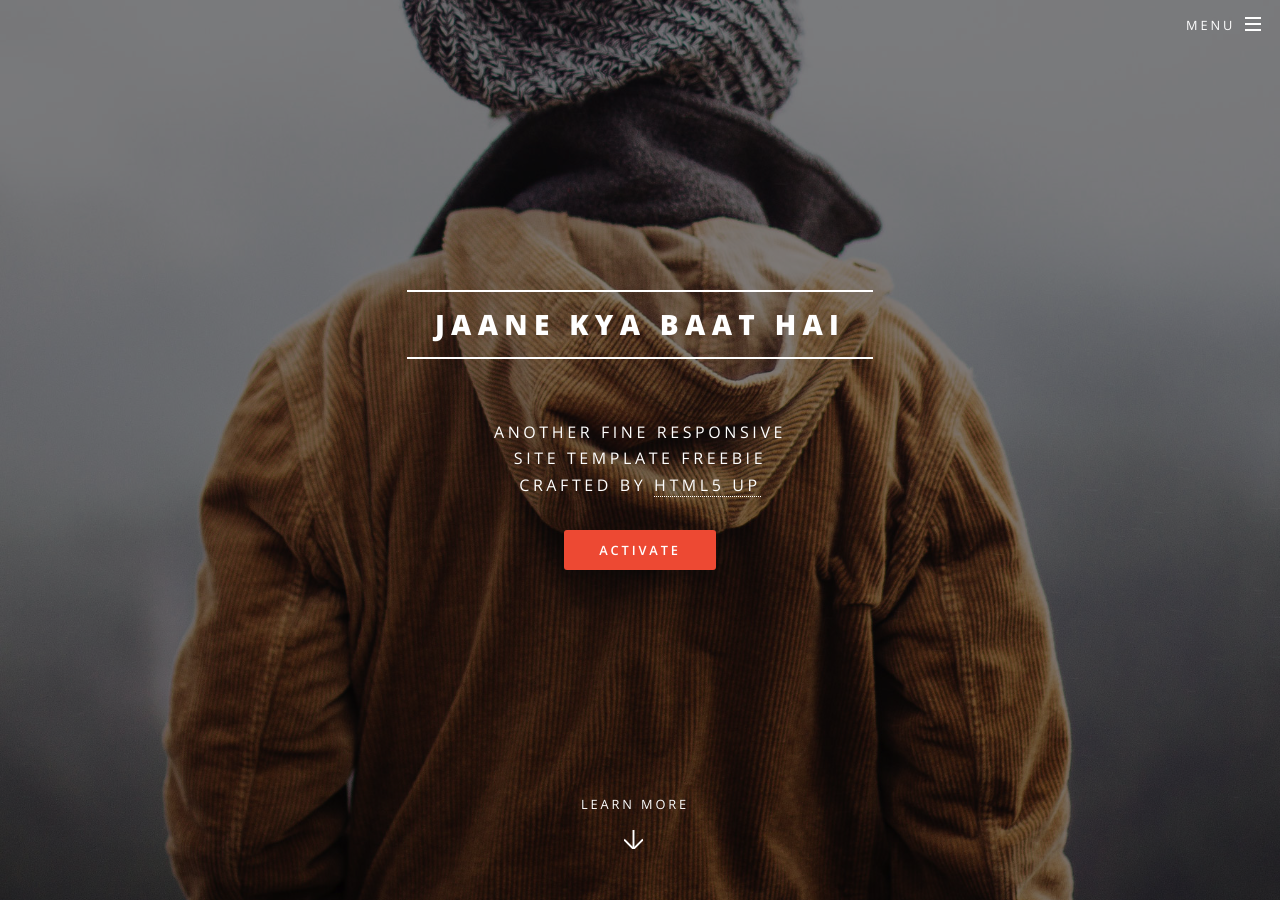
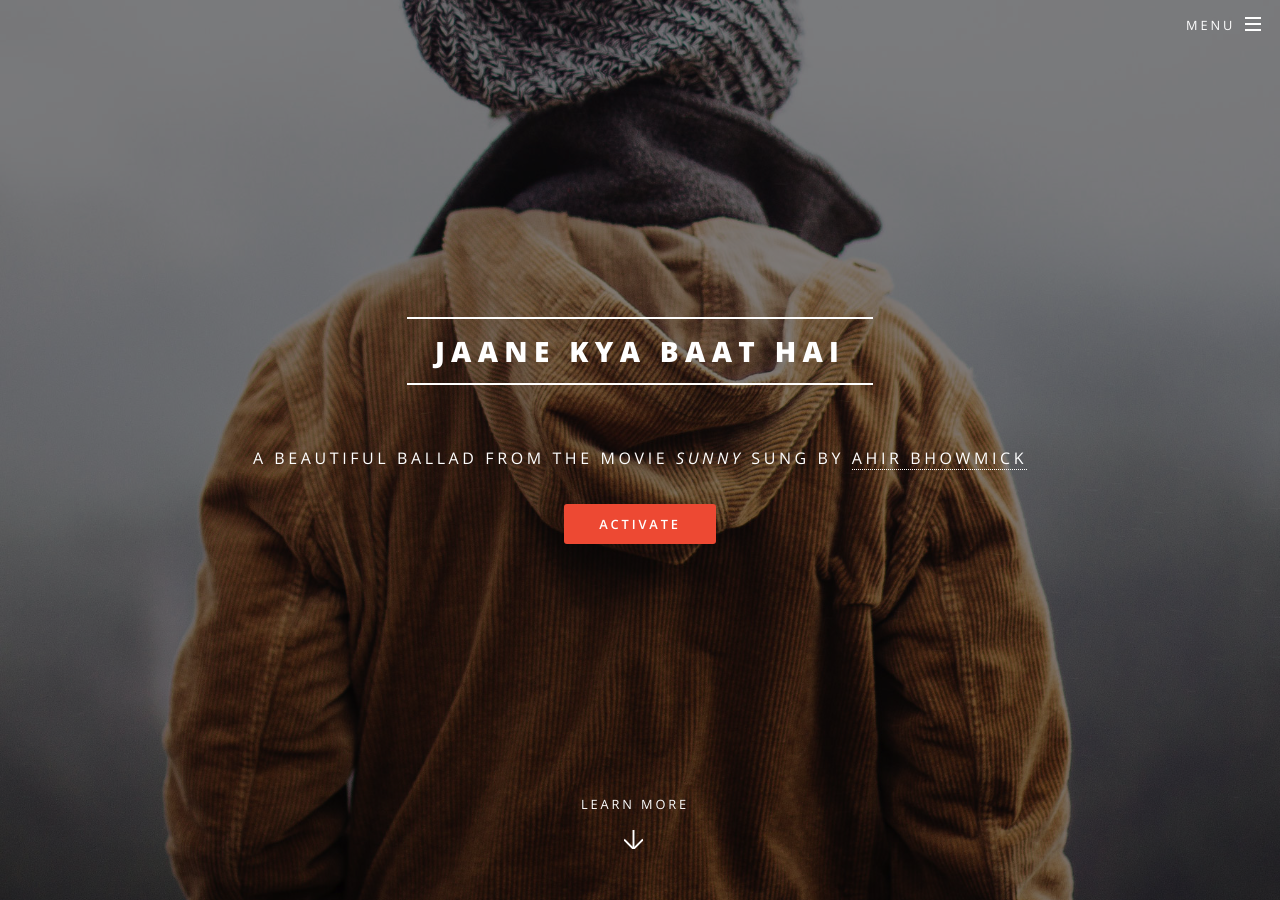
Before and after one commit to mukeshrijhwani/project30, a Jekyll site: the page built from index.html, in a window 1280 px wide and 900 px high. Built offline with Jekyll 4.4.1, drawn with Linux system fonts in a browser that asks for light colours; some of the changed text lies outside the part shown.

Commit message:
Update _config.yml

```diff
--- a/_config.yml
+++ b/_config.yml
@@ -4,19 +4,19 @@
 # Site settings
 title: Jaane Kya Baat Hai
 description: |
-  Another fine responsive
-  site template freebie
-  crafted by [HTML5 UP](http://html5up.net)
-owner: Your Name # or company name
-first_published: 2016 # if migrating another site, the year of your first publish
+  A beautiful ballad
+  from the movie *Sunny*
+  sung by [Ahir Bhowmick](http://facebook.com/ahir20)
+owner: Ahir Bhowmick # or company name
+first_published: 2018 # if migrating another site, the year of your first publish
 email: your-email@domain.com
 baseurl: "/" # the subpath of your site, e.g. /blog
 url: "http://jaanekyabaathai.com" # the base hostname & protocol for your site
 social:
   twitter: https://twitter.com/<username>
-  github: https://github.com/<username>
-  linkedin-square: https://linkedin.com/in/<username>
-  facebook-official: https://facebook.com/<username>
+  #github: https://github.com/<username>
+  #linkedin-square: https://linkedin.com/in/<username>
+  facebook-official: https://facebook.com/ahir20
   google-plus-square: https://plus.google.com/u/0/+<username>
   #email: /contact/
   #flickr:
```
